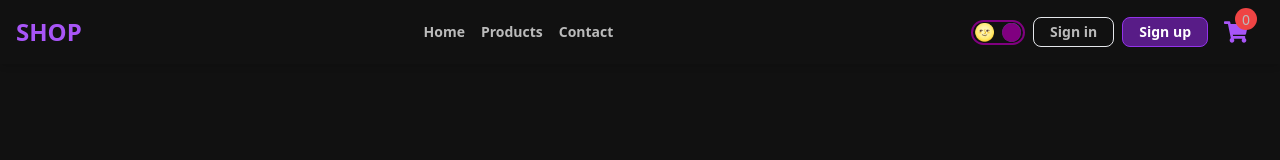
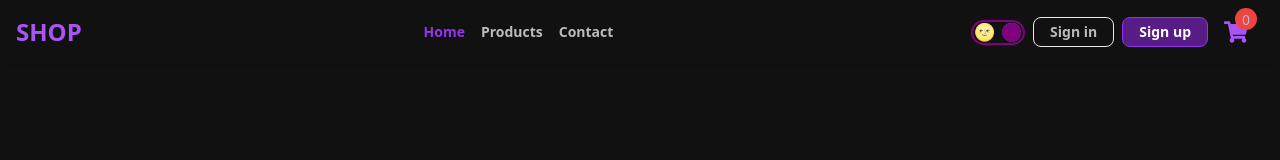
Before and after one commit to Reyad-Mousa/Shop-by-Next-Js, a Next.js app: page / in a window 1280 px wide. Shown: the top 160 px of the page. Built offline with nearby package versions, Linux system fonts and the light colour scheme.

Commit message:
Update Navbar.jsx

```diff
--- a/src/components/Navbar/Navbar.jsx
+++ b/src/components/Navbar/Navbar.jsx
@@ -7,14 +7,16 @@ import { nav_links } from "./data";
 import { FaShoppingCart } from "react-icons/fa";
 import { CartContext } from "../../context/CartContext";
 import { useContext } from "react";
+import { usePathname } from "next/navigation";
+import Cart from "../Cart/Cart";
+function Navbar({ params }) {
+  const pathname = usePathname();
 
-import Cart from "../Cart/Cart";
-function Navbar() {
   const [toggle, setToggle] = useState(false);
   const { cart, setCart } = useContext(CartContext);
 
   const [openCart, setOpenCart] = useState(false);
-  const handelToggle = (e) => {
+  const handelToggle = () => {
     setToggle(!toggle);
   };
   return (
@@ -33,7 +35,9 @@ function Navbar() {
                 <Link
                   key={links.id}
                   href={links.href}
-                  className="text-white-800 text-sm font-semibold hover:text-purple-600 mr-4"
+                  className={`${
+                    pathname === links.href ? "text-purple-600" : ""
+                  } text-white-800 text-sm font-semibold hover:text-purple-600 mr-4`}
                 >
                   {links.title}
                 </Link>
@@ -95,7 +99,9 @@ function Navbar() {
                     onClick={() => handelToggle()}
                     key={links.id}
                     href={links.href}
-                    className="text-white-800 p-2  text-sm font-semibold hover:text-purple-600 mr-4"
+                    className={`${
+                      pathname === links.href ? "text-purple-600" : ""
+                    } text-white-800 p-2  text-sm font-semibold hover:text-purple-600 mr-4`}
                   >
                     {links.title}
                   </Link>
```
